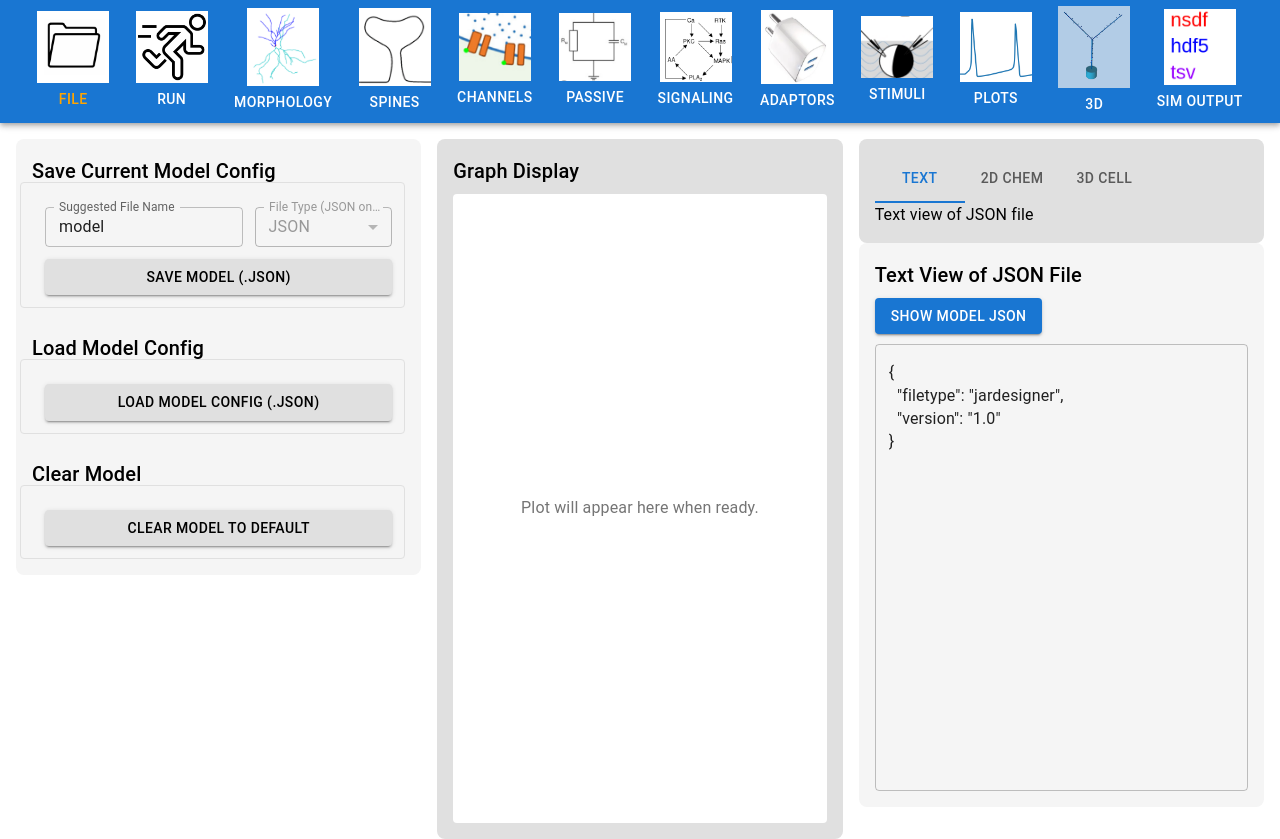
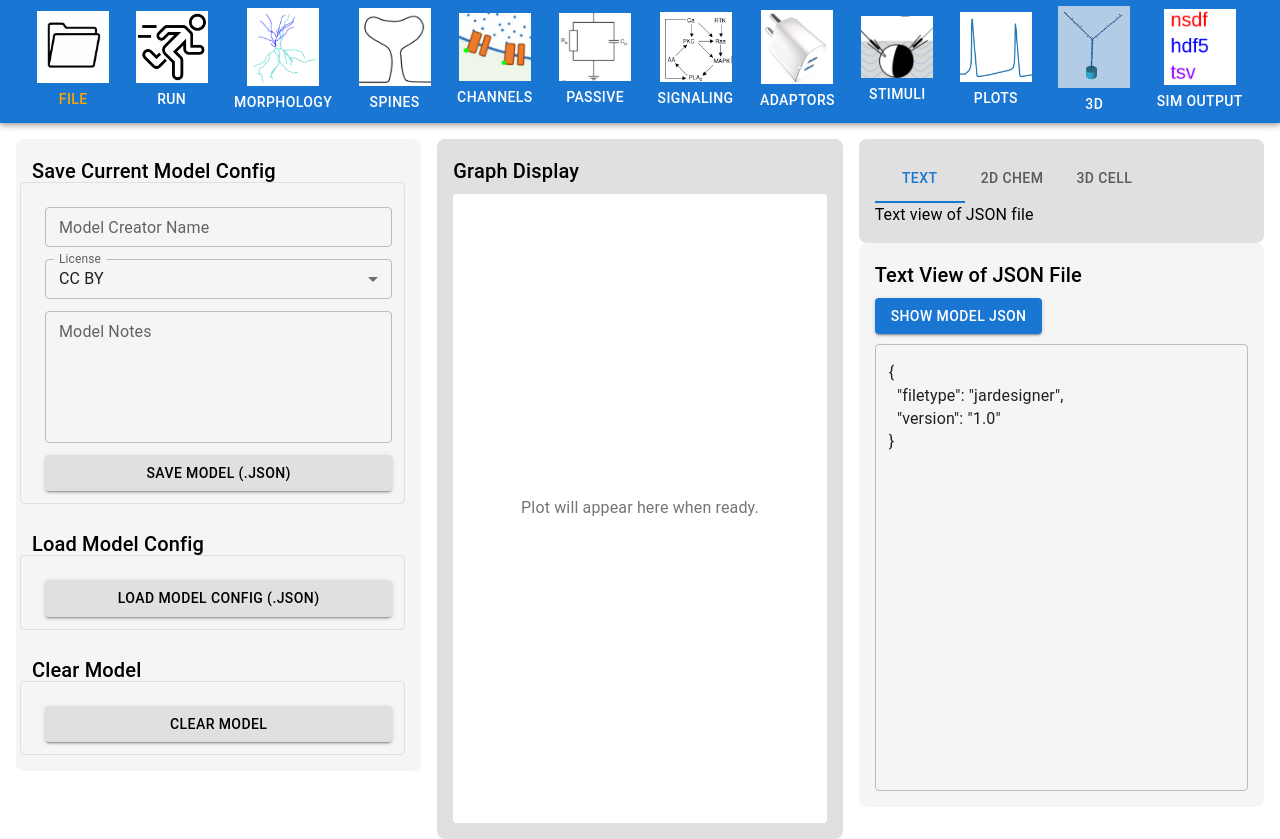
Before and after one commit to upibhalla/jardesigner, a React (Create React App) app in the folder frontend/: page / in a window 1280 px wide. Both pictures are taken after a click on the button "FILE". Built offline with nearby package versions, Linux system fonts and the light colour scheme.

Commit message:
Updated FileMenuBox, added fileinfo like datetime, username, license, notes

```diff
--- a/frontend/src/App.jsx
+++ b/frontend/src/App.jsx
@@ -1,7 +1,6 @@
 import React, { useState, useCallback, useRef, useMemo } from 'react';
 import { AppBar, Toolbar, Button, Grid } from '@mui/material';
 // --- Import Icons ---
-// import configureIcon from './assets/configure-icon.png';
 import runIcon from './assets/run.png';
 import morphoIcon from './assets/morpho.png';
 import spinesIcon from './assets/spines.png';
@@ -18,7 +17,6 @@ import simOutputIcon from './assets/simOutput.png';
 // --- Import Menu Boxes ---
 import FileMenuBox from './components/MenuBoxes/FileMenuBox';
 import SimOutputMenuBox from './components/MenuBoxes/SimOutputMenuBox';
-// import ConfigureMenuBox from './components/MenuBoxes/ConfigureMenuBox';
 import RunMenuBox from './components/MenuBoxes/RunMenuBox';
 import MorphoMenuBox from './components/MenuBoxes/MorphoMenuBox';
 import SpineMenuBox from './components/MenuBoxes/SpineMenuBox';
@@ -42,6 +40,11 @@ import isEqual from 'lodash/isEqual';
 const initialJsonData = {
   filetype: "jardesigner",
   version: "1.0",
+  fileinfo: {
+      creator: "",
+      modelNotes: "",
+      licence: "CC BY"
+  },
   modelPath: "/model",
   diffusionLength: 2e-6,
   turnOffElec: false,
@@ -151,7 +154,8 @@ const App = () => {
                 ...initialJsonData,
                 ...parsedData,
                 filetype: parsedData.filetype || initialJsonData.filetype,
-                version: parsedData.version || initialJsonData.version
+                version: parsedData.version || initialJsonData.version,
+                fileinfo: { ...initialJsonData.fileinfo, ...(parsedData.fileinfo || {}) }
              };
              setJsonData(mergedData);
              setJsonContent(JSON.stringify(compactJsonData(mergedData, initialJsonData), null, 2));
@@ -169,6 +173,42 @@ const App = () => {
     setJsonContent(JSON.stringify(compactJsonData(initialJsonData, initialJsonData), null, 2));
   }, []);
 
+  const handleSaveModel = useCallback(async (fileInfoFromMenu) => {
+      const fullFileInfo = {
+          ...fileInfoFromMenu,
+          dateTime: new Date().toISOString(),
+          userid: 'anonymous', // NOTE: Browser security prevents accessing local user ID
+      };
+
+      const dataToSave = { ...jsonData, fileinfo: fullFileInfo };
+      const finalJsonToSave = compactJsonData(dataToSave, initialJsonData);
+      const jsonDataString = JSON.stringify(finalJsonToSave, null, 2);
+      const suggestedName = 'model.json';
+      const blob = new Blob([jsonDataString], { type: 'application/json' });
+
+      if (window.showSaveFilePicker) {
+          try {
+              const fileHandle = await window.showSaveFilePicker({
+                  suggestedName,
+                  types: [{ description: 'JSON Files', accept: { 'application/json': ['.json'] } }],
+              });
+              const writableStream = await fileHandle.createWritable();
+              await writableStream.write(blob);
+              await writableStream.close();
+          } catch (err) {
+              if (err.name !== 'AbortError') console.error('Error saving file:', err);
+          }
+      } else {
+          const link = document.createElement('a');
+          link.href = URL.createObjectURL(blob);
+          link.download = suggestedName;
+          document.body.appendChild(link);
+          link.click();
+          document.body.removeChild(link);
+          setTimeout(() => URL.revokeObjectURL(link.href), 100);
+      }
+  }, [jsonData]);
+
   const getCurrentJsonData = useCallback(() => {
     return compactJsonData(jsonData, initialJsonData);
   }, [jsonData]);
@@ -179,7 +219,7 @@ const App = () => {
           return protos.map(proto => proto?.name).filter(name => name && typeof name === 'string' && name.trim() !== '');
       }
       return [];
-  }, [jsonData?.chemProto]); // Corrected dependency: jsonData.chemProto
+  }, [jsonData?.chemProto]);
 
   // --- Callback for RunMenuBox to update plot data ---
   const handlePlotDataUpdate = useCallback(({ filename, ready, error }) => {
@@ -207,8 +247,9 @@ const App = () => {
       File: <FileMenuBox
                 ref={activeMenu === 'File' ? activeMenuBoxRef : null}
                 setJsonContent={updateJsonString}
-                getCurrentJsonData={getCurrentJsonData}
                 onClearModel={handleClearModel}
+                onSaveModel={handleSaveModel}
+                currentConfig={jsonData.fileinfo}
             />,
       SimOutput: <SimOutputMenuBox
                      ref={activeMenu === 'SimOutput' ? activeMenuBoxRef : null}
@@ -216,50 +257,12 @@ const App = () => {
                      currentConfig={jsonData.files}
                      getChemProtos={getChemProtos}
                  />,
-	  /*
-      Configure: <ConfigureMenuBox
-                     ref={activeMenu === 'Configure' ? activeMenuBoxRef : null}
-                     onConfigurationChange={updateJsonData}
-                     currentConfig={{
-                         diffusionLength: jsonData.diffusionLength,
-                         randseed: jsonData.randseed,
-						temperature: jsonData.temperature,
-						numWaveFrames: jsonData.numWaveFrames,
-						turnOffElec: jsonData.turnOffElec,
-						useGssa: jsonData.useGssa,
-						verbose: jsonData.verbose,
-						combineSegments: jsonData.combineSegments,
-						benchmark: jsonData.benchmark,
-						stealCellFromLibrary: jsonData.stealCellFromLibrary,
-						modelPath: jsonData.modelPath,
-						odeMethod: jsonData.odeMethod }}
-		          />,
-	  */
       Run: <RunMenuBox
              ref={activeMenu === 'Run' ? activeMenuBoxRef : null}
              onConfigurationChange={updateJsonData}
              getCurrentJsonData={getCurrentJsonData}
              currentConfig={{
-                runtime: jsonData.runtime,
-                elecDt: jsonData.elecDt,
-                elecPlotDt: jsonData.elecPlotDt,
-                chemDt: jsonData.chemDt,
-                chemPlotDt: jsonData.chemPlotDt,
-                diffDt: jsonData.diffDt,
-                funcDt: jsonData.funcDt,
-                statusDt: jsonData.statusDt,
-                diffusionLength: jsonData.diffusionLength,
-                randseed: jsonData.randseed,
-                temperature: jsonData.temperature,
-                numWaveFrames: jsonData.numWaveFrames,
-                turnOffElec: jsonData.turnOffElec,
-                useGssa: jsonData.useGssa,
-                verbose: jsonData.verbose,
-                combineSegments: jsonData.combineSegments,
-                benchmark: jsonData.benchmark,
-                stealCellFromLibrary: jsonData.stealCellFromLibrary,
-                modelPath: jsonData.modelPath,
-                odeMethod: jsonData.odeMethod
+                ...jsonData
              }}
              onPlotDataUpdate={handlePlotDataUpdate}
              onClearPlotData={clearPlotData}
@@ -294,7 +297,7 @@ const App = () => {
                 getChemProtos={getChemProtos}
             />,
   // eslint-disable-next-line react-hooks/exhaustive-deps
-  }), [activeMenu, jsonData, updateJsonData, updateJsonString, getCurrentJsonData, getChemProtos, handlePlotDataUpdate, clearPlotData, handleClearModel]);
+  }), [activeMenu, jsonData, updateJsonString, getChemProtos, handlePlotDataUpdate, clearPlotData, handleClearModel, handleSaveModel, updateJsonData]);
 
 
   return (
@@ -321,7 +324,6 @@ const App = () => {
           {activeMenu && menuComponents[activeMenu]}
         </Grid>
         <Grid item xs={4}>
-          {/* Pass plot data to GraphWindow */}
           <GraphWindow
             svgPlotFilename={svgPlotFilename}
             isPlotReady={isPlotReady}
--- a/frontend/src/components/MenuBoxes/FileMenuBox.jsx
+++ b/frontend/src/components/MenuBoxes/FileMenuBox.jsx
@@ -1,92 +1,35 @@
-import React, { useState, useRef } from 'react';
+import React, { useState, useRef, useEffect } from 'react';
 import {
     Box, Typography, Button, Grid, TextField, MenuItem
 } from '@mui/material';
 
-// Component signature includes setJsonContent, getCurrentJsonData, and onClearModel
-const FileMenuBox = ({ setJsonContent, getCurrentJsonData, onClearModel }) => {
+const FileMenuBox = ({ setJsonContent, onClearModel, onSaveModel, currentConfig }) => {
     // States for "Save Model"
-    const [modelFileName, setModelFileName] = useState('model');
-    const [modelFileType, setModelFileType] = useState('json'); // Currently only supports JSON
+    const [creator, setCreator] = useState('');
+    const [license, setLicense] = useState('CC BY');
+    const [modelNotes, setModelNotes] = useState('');
     const [showClearConfirm, setShowClearConfirm] = useState(false);
 
     const fileInputRef = useRef();
 
-    // Validate JSON structure (optional, but good practice)
-    const validateJson = (jsonContent) => {
-        // Simple check if it's an object
-        if (typeof jsonContent !== 'object' || jsonContent === null) {
-            alert('Invalid JSON structure: Not an object.');
-            return false;
+    useEffect(() => {
+        if (currentConfig) {
+            setCreator(currentConfig.creator || '');
+            setLicense(currentConfig.licence || 'CC BY');
+            setModelNotes(currentConfig.modelNotes || '');
         }
-       return true; // Basic validation passed
-    };
+    }, [currentConfig]);
 
-    // --- handleSaveModel using showSaveFilePicker with fallback ---
-    const handleSaveModel = async () => {
-        if (!getCurrentJsonData) {
-            alert("Error: Cannot access current JSON data to save.");
-            console.error("FileMenuBox: getCurrentJsonData prop is missing.");
-            return;
-        }
-        const currentJsonData = getCurrentJsonData();
-        if (!currentJsonData) {
-            alert("Error: No JSON data available to save.");
-            console.error("FileMenuBox: getCurrentJsonData returned null or undefined.");
-            return;
-        }
-
-        if (modelFileType !== 'json') {
-             alert(`Saving as type '${modelFileType}' is not currently supported. Please select JSON.`);
-             return;
-        }
-
-        const jsonDataString = JSON.stringify(currentJsonData, null, 2);
-        const suggestedName = `${modelFileName || 'model'}.json`;
-        const blob = new Blob([jsonDataString], { type: 'application/json' });
-
-        // Try using the File System Access API
-        if (window.showSaveFilePicker) {
-            try {
-                const fileHandle = await window.showSaveFilePicker({
-                    suggestedName: suggestedName,
-                    types: [{
-                        description: 'JSON Files',
-                        accept: { 'application/json': ['.json'] },
-                    }],
+    const handleSaveClick = () => {
+        if (onSaveModel) {
+            onSaveModel({
+                creator,
+                licence: license,
+                modelNotes,
             });
-                const writableStream = await fileHandle.createWritable();
-                await writableStream.write(blob);
-                await writableStream.close();
-                console.log('File saved successfully using showSaveFilePicker.');
-            } catch (err) {
-                if (err.name !== 'AbortError') {
-                    console.error('Error saving file with showSaveFilePicker:', err);
-                    alert(`Could not save file using Save As dialog: ${err.message}`);
-                } else {
-                    console.log('User cancelled the save dialog.');
-                }
-            }
-        } else {
-            // Fallback download method
-            console.warn("showSaveFilePicker is not supported, using fallback download.");
-            try {
-                 const link = document.createElement('a');
-                 link.href = URL.createObjectURL(blob);
-                 link.download = suggestedName;
-                 document.body.appendChild(link);
-                 link.click();
-                 document.body.removeChild(link);
-                 setTimeout(() => URL.revokeObjectURL(link.href), 100);
-                 console.log('File download initiated using fallback method.');
-            } catch (fallbackErr) {
-                 console.error('Error during fallback save:', fallbackErr);
-                 alert(`Could not initiate file download: ${fallbackErr.message}`);
-            }
         }
     };
 
-    // handleLoadModel - Loads, validates, and updates the parent state
     const handleLoadModel = (event) => {
         const file = event.target.files[0];
         if (!file) return;
@@ -94,22 +37,15 @@ const FileMenuBox = ({ setJsonContent, getCurrentJsonData, onClearModel }) => {
         reader.onload = (e) => {
             const fileContent = e.target.result;
             try {
-                const jsonData = JSON.parse(fileContent);
-                // Validate the structure before updating
-                if (validateJson(jsonData)) {
+                // Let the parent handle parsing and validation
                 if (setJsonContent) {
-                         // Pass the raw string content up for the parent to handle parsing and state update
                     setJsonContent(fileContent);
                 }
-                     console.log('Loaded Model Content Sent to App:', jsonData);
-                }
             } catch (error) {
-                alert('Error parsing model file: ' + error.message);
-                console.error('Error parsing model file:', error);
+                alert('Error reading file: ' + error.message);
             }
         };
         reader.readAsText(file);
-         // Reset file input to allow loading the same file again
         if (fileInputRef.current) {
             fileInputRef.current.value = '';
         }
@@ -122,25 +58,53 @@ const FileMenuBox = ({ setJsonContent, getCurrentJsonData, onClearModel }) => {
         setShowClearConfirm(false); // Hide confirmation after action
     };
 
-    // --- JSX Rendering ---
     return (
         <Box style={{ padding: '16px', background: '#f5f5f5', borderRadius: '8px' }}>
             {/* === Save Model Section === */}
             <Typography variant="h6" gutterBottom>Save Current Model Config</Typography>
             <Grid container spacing={1.5} sx={{ mb: 3, p: 1.5, border: '1px solid #e0e0e0', borderRadius: '4px' }}>
-                 <Grid item xs={12} sm={7}>
-                    <TextField fullWidth size="small" label="Suggested File Name" value={modelFileName}
-                        onChange={(e) => setModelFileName(e.target.value)} />
+                 <Grid item xs={12}>
+                    <TextField
+                        fullWidth
+                        size="small"
+                        label="Model Creator Name"
+                        value={creator}
+                        onChange={(e) => setCreator(e.target.value)}
+                    />
                 </Grid>
-                <Grid item xs={12} sm={5}>
-                     <TextField select fullWidth size="small" label="File Type (JSON only)" value={modelFileType}
-                         onChange={(e) => setModelFileType(e.target.value)} disabled>
-                         <MenuItem value="json">JSON</MenuItem>
+                <Grid item xs={12}>
+                     <TextField
+                        select
+                        fullWidth
+                        size="small"
+                        label="License"
+                        value={license}
+                        onChange={(e) => setLicense(e.target.value)}
+                     >
+                         <MenuItem value="CC BY">CC BY</MenuItem>
+                         <MenuItem value="CC BY-SA">CC BY-SA</MenuItem>
+                         <MenuItem value="GPLv3">GPLv3</MenuItem>
+                         <MenuItem value="None">None</MenuItem>
                      </TextField>
                  </Grid>
                  <Grid item xs={12}>
-                    <Button variant="contained" fullWidth sx={{ bgcolor: '#e0e0e0', color: 'black', ':hover': { bgcolor: '#bdbdbd' } }}
-                        onClick={handleSaveModel}>
+                    <TextField
+                        fullWidth
+                        size="small"
+                        label="Model Notes"
+                        multiline
+                        rows={5}
+                        value={modelNotes}
+                        onChange={(e) => setModelNotes(e.target.value)}
+                    />
+                 </Grid>
+                 <Grid item xs={12}>
+                    <Button
+                        variant="contained"
+                        fullWidth
+                        sx={{ bgcolor: '#e0e0e0', color: 'black', ':hover': { bgcolor: '#bdbdbd' } }}
+                        onClick={handleSaveClick}
+                    >
                         Save Model (.json)
                     </Button>
                 </Grid>
@@ -168,7 +132,7 @@ const FileMenuBox = ({ setJsonContent, getCurrentJsonData, onClearModel }) => {
                         sx={{ bgcolor: '#e0e0e0', color: 'black', ':hover': { bgcolor: '#bdbdbd' } }}
                         onClick={() => setShowClearConfirm(true)}
                     >
-                        Clear Model to Default
+                        Clear Model
                     </Button>
                 </Grid>
                  {showClearConfirm && (
```
Lines whose indentation alone changed are shown as unchanged.
